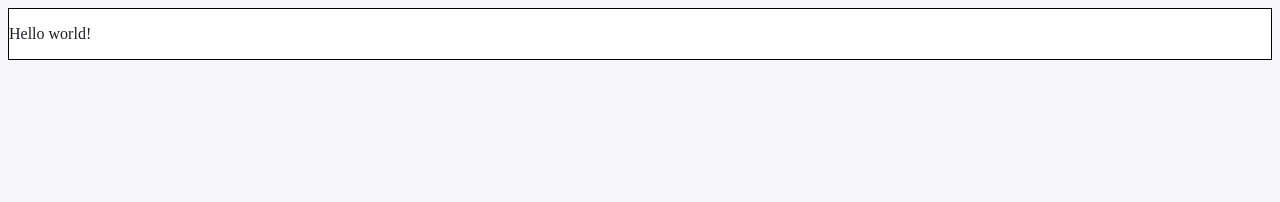
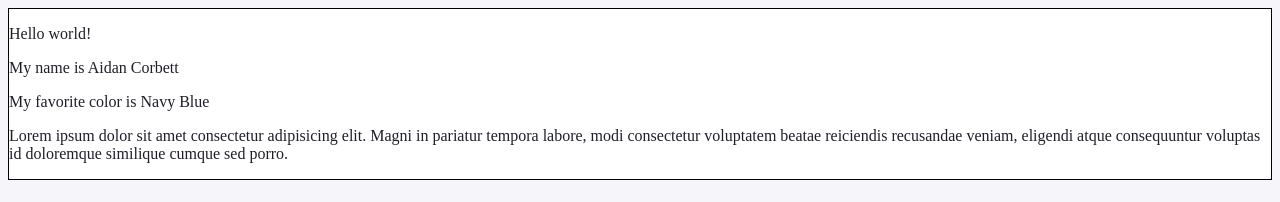
Before and after one commit to apcorbett/apcorbett-hw6, a plain HTML site: page index.html in a window 1280 px wide. Drawn offline with Linux system fonts and the light colour scheme.

Commit message:
Added additional information & lorem ipsum text to index.html

```diff
--- a/index.html
+++ b/index.html
@@ -8,6 +8,15 @@
   <body>
     <div class="container">
       <p>Hello world!</p>
+      <p>My name is Aidan Corbett</p>
+      <p>My favorite color is Navy Blue</p>
+
+      <p>
+        Lorem ipsum dolor sit amet consectetur adipisicing elit. Magni in
+        pariatur tempora labore, modi consectetur voluptatem beatae reiciendis
+        recusandae veniam, eligendi atque consequuntur voluptas id doloremque
+        similique cumque sed porro.
+      </p>
     </div>
   </body>
 </html>
```
